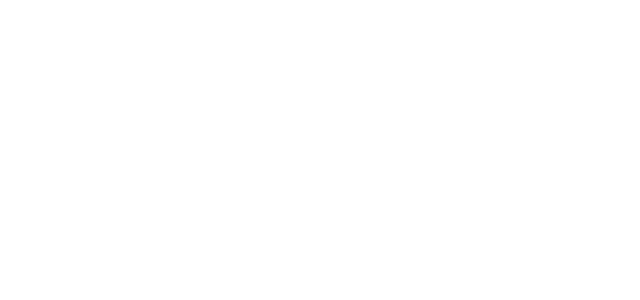
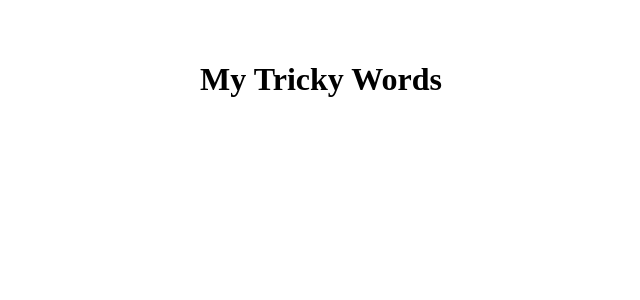
Before and after one commit to Timothy-Li/tricky-words, a React (Vite) app: page / in a window 1280 px wide. Shown: the top 300 px of the page, without its empty margins (319-959 px from the left). Built offline with nearby package versions, Linux system fonts and the light colour scheme.

Commit message:
feat: Header component created and rendered in App.jsx, READme updated (#2)

```diff
--- a/src/App.jsx
+++ b/src/App.jsx
@@ -1,7 +1,14 @@
 import { useState } from "react";
 import "./App.css";
+import Header from "./components/Header/Header";
 import trickyWords from "./data/trickyWords.json";
 
-function App() {}
+function App() {
+  return (
+    <>
+      <Header />
+    </>
+  );
+}
 
 export default App;
--- /dev/null
+++ b/src/components/Header/Header.jsx
@@ -0,0 +1,7 @@
+export default function Header() {
+  return (
+    <header>
+      <h1>My Tricky Words</h1>
+    </header>
+  );
+}
```
Also changed, not shown: 1 other file (tests, documents, lock files or other folders).
